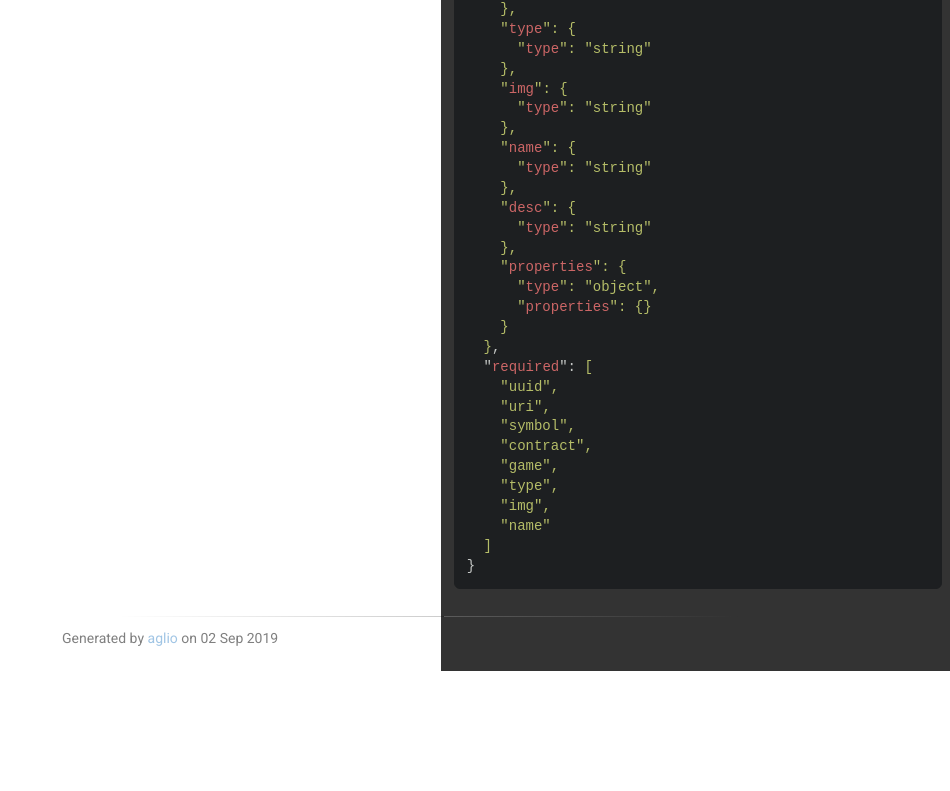
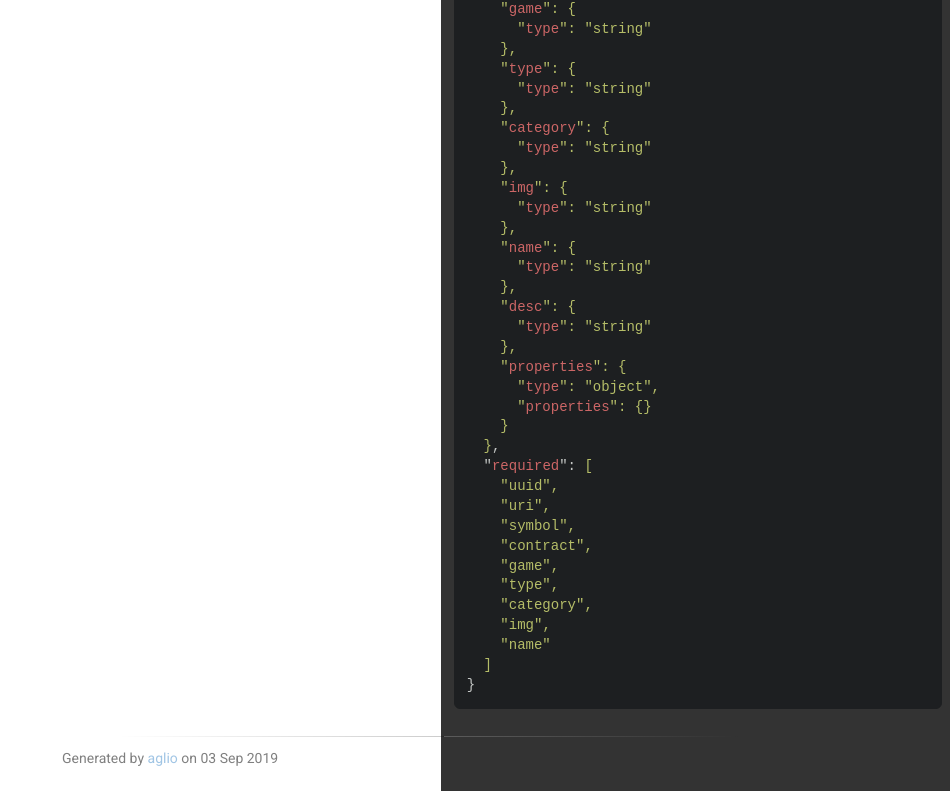
Before and after one commit to oasis-protocol/oasis-platform-api, a website: page index.html in a window 1280 px wide. Shown: the part 6740-7531 px from the top of the page, without its empty margins (330-1280 px from the left). Before the commit the page ends 7411 px from the top, so only its background shows below. Drawn offline with Linux system fonts and the light colour scheme.

```diff
--- a/index.html
+++ b/index.html
@@ -140,6 +140,7 @@
     "<span class="hljs-attribute">contract</span>": <span class="hljs-value"><span class="hljs-string">"0xabcdef123456"</span></span>,
     "<span class="hljs-attribute">game</span>": <span class="hljs-value"><span class="hljs-string">"rogeman"</span></span>,
     "<span class="hljs-attribute">type</span>": <span class="hljs-value"><span class="hljs-string">"ARMOR"</span></span>,
+    "<span class="hljs-attribute">category</span>": <span class="hljs-value"><span class="hljs-string">"cat"</span></span>,
     "<span class="hljs-attribute">img</span>": <span class="hljs-value"><span class="hljs-string">"https://google.com/image/xxx.jpg"</span></span>,
     "<span class="hljs-attribute">name</span>": <span class="hljs-value"><span class="hljs-string">"圣诞老人猫"</span></span>,
     "<span class="hljs-attribute">desc</span>": <span class="hljs-value"><span class="hljs-string">"这是一只猫"</span></span>,
@@ -160,6 +161,7 @@
   "<span class="hljs-attribute">contract</span>": <span class="hljs-value"><span class="hljs-string">"0xabcdef123456"</span></span>,
   "<span class="hljs-attribute">game</span>": <span class="hljs-value"><span class="hljs-string">"rogeman"</span></span>,
   "<span class="hljs-attribute">type</span>": <span class="hljs-value"><span class="hljs-string">"ARMOR"</span></span>,
+  "<span class="hljs-attribute">category</span>": <span class="hljs-value"><span class="hljs-string">"cat"</span></span>,
   "<span class="hljs-attribute">img</span>": <span class="hljs-value"><span class="hljs-string">"https://google.com/image/xxx.jpg"</span></span>,
   "<span class="hljs-attribute">name</span>": <span class="hljs-value"><span class="hljs-string">"圣诞老人猫"</span></span>,
   "<span class="hljs-attribute">desc</span>": <span class="hljs-value"><span class="hljs-string">"这是一只猫"</span></span>,
@@ -186,6 +188,9 @@
     "<span class="hljs-attribute">type</span>": <span class="hljs-value">{
       "<span class="hljs-attribute">type</span>": <span class="hljs-value"><span class="hljs-string">"string"</span>
     </span>}</span>,
+    "<span class="hljs-attribute">category</span>": <span class="hljs-value">{
+      "<span class="hljs-attribute">type</span>": <span class="hljs-value"><span class="hljs-string">"string"</span>
+    </span>}</span>,
     "<span class="hljs-attribute">img</span>": <span class="hljs-value">{
       "<span class="hljs-attribute">type</span>": <span class="hljs-value"><span class="hljs-string">"string"</span>
     </span>}</span>,
@@ -207,6 +212,7 @@
     <span class="hljs-string">"contract"</span>,
     <span class="hljs-string">"game"</span>,
     <span class="hljs-string">"type"</span>,
+    <span class="hljs-string">"category"</span>,
     <span class="hljs-string">"img"</span>,
     <span class="hljs-string">"name"</span>
   ]
@@ -215,7 +221,7 @@
 </dd><dt>gid</dt><dd><code>number</code>&nbsp;<span class="required">(required)</span>&nbsp;<p>游戏世界id</p>
 </dd><dt>bc</dt><dd><code>string</code>&nbsp;<span class="required">(required)</span>&nbsp;<p>区块链网络,“eth” or “eos” or “trx” or “hyperchain”</p>
 </dd><dt>hasProps</dt><dd><code>boolean</code>&nbsp;<span>(optional)</span>&nbsp;<p>是否返回<code>properties</code>字段（有一定字节开销）</p>
-</dd></dl></div></div></div><hr class="split"><div class="middle"><p style="text-align: center;" class="text-muted">Generated by&nbsp;<a href="https://github.com/danielgtaylor/aglio" class="aglio">aglio</a>&nbsp;on 02 Sep 2019</p></div></div></div></div><script>/* eslint-env browser */
+</dd></dl></div></div></div><hr class="split"><div class="middle"><p style="text-align: center;" class="text-muted">Generated by&nbsp;<a href="https://github.com/danielgtaylor/aglio" class="aglio">aglio</a>&nbsp;on 03 Sep 2019</p></div></div></div></div><script>/* eslint-env browser */
 /* eslint quotes: [2, "single"] */
 'use strict';
 
```
Also changed, not shown: 1 other file.
